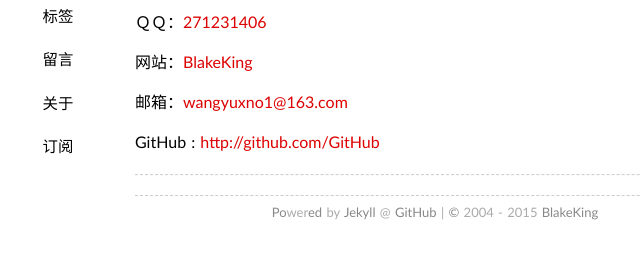
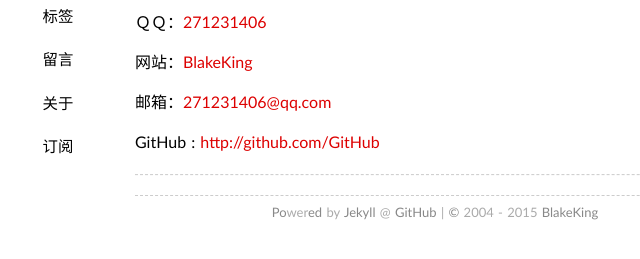
Before and after one commit to BaroneX/BaroneX.github.io, a Jekyll site: the page built from about/index.md, in a window 1280 px wide. Shown: the part 169-428 px from the top of the page, without its empty margins (205-845 px from the left). Built offline with Jekyll 4.4.1, drawn with Linux system fonts in a browser that asks for light colours; Markdown is read by kramdown in place of the engine named in the settings.

Commit message:
联系方式修改

```diff
--- a/_config.yml
+++ b/_config.yml
@@ -4,7 +4,7 @@ url: http://crazycodeman.github.io
 name: BlakeKing
 author: BlakeKing
 qq: 271231406
-email: wangyuxno1@163.com
+email: 271231406@qq.com
 github: CrazyCodeMan
 pygments: true
 safe: true
```
